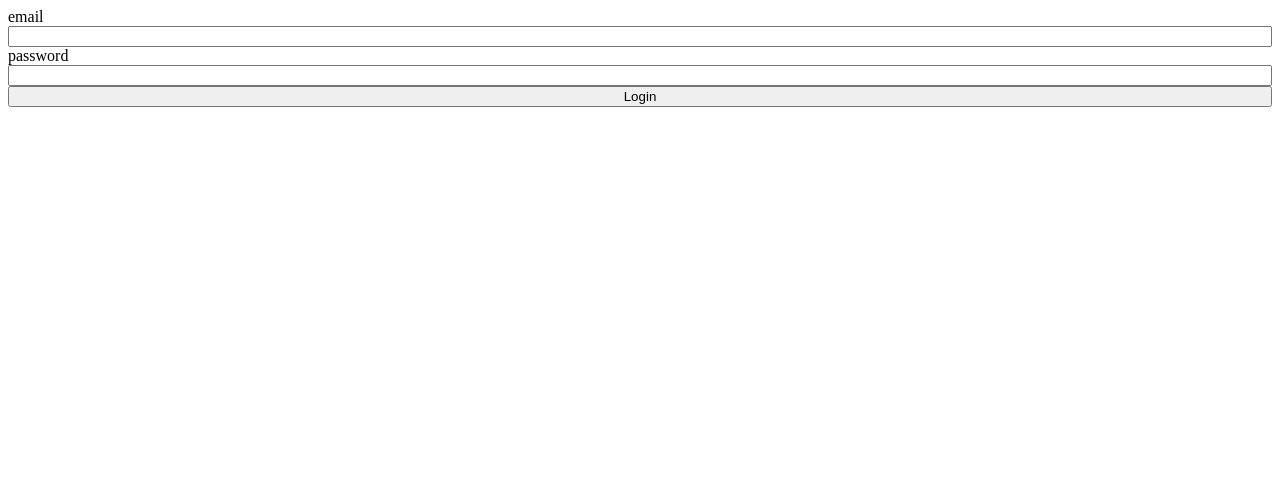
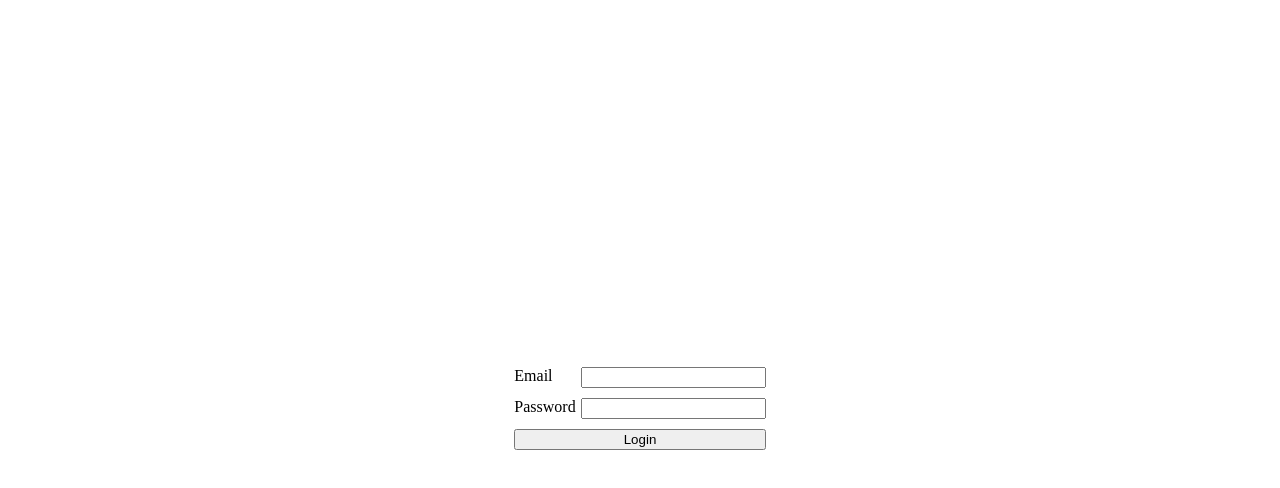
Before and after one commit to ajumathews/react-fastapi-auth0, a React app in the folder front-end/: page / in a window 1280 px wide. Built offline with nearby package versions, Linux system fonts and the light colour scheme.

Commit message:
Update login

```diff
--- a/front-end/app/components/Login.js
+++ b/front-end/app/components/Login.js
@@ -1,14 +1,29 @@
-import React, { useEffect } from "react";
+import React, { useState } from "react";
 
 function Login() {
+  const [email, setEmail] = useState("");
+  const [password, setPassword] = useState("");
+
+  function handleSubmit(e) {
+    e.preventDefault();
+    console.log(email);
+    console.log(password);
+  }
+
   return (
-    <form className="login">
-      <label htmlFor="username">email</label>
-      <input type="email" id="username"></input>
-      <label htmlFor="password">password</label>
-      <input type="password" id="password"></input>
-      <button type="submit">Login</button>
-    </form>
+    <div class="container">
+      <form onSubmit={handleSubmit} className="login">
+        <div class="login-input">
+          <label htmlFor="username">Email</label>
+          <input onChange={e => setEmail(e.target.value)} type="email" id="username"></input>
+        </div>
+        <div class="login-input">
+          <label htmlFor="password">Password</label>
+          <input onChange={e => setPassword(e.target.value)} type="password" id="password"></input>
+        </div>
+        <button type="submit">Login</button>
+      </form>
+    </div>
   );
 }
 
--- a/front-end/app/css/styles.css
+++ b/front-end/app/css/styles.css
@@ -1,3 +1,17 @@
+.container {
+  display: grid;
+  justify-content: center;
+  align-items: center;
+  min-height: 100vh;
+}
+
 .login {
   display: grid;
+  gap: 10px;
 }
+
+.login-input {
+  display: flex;
+  justify-content: space-between;
+  gap: 5px;
+}
```
